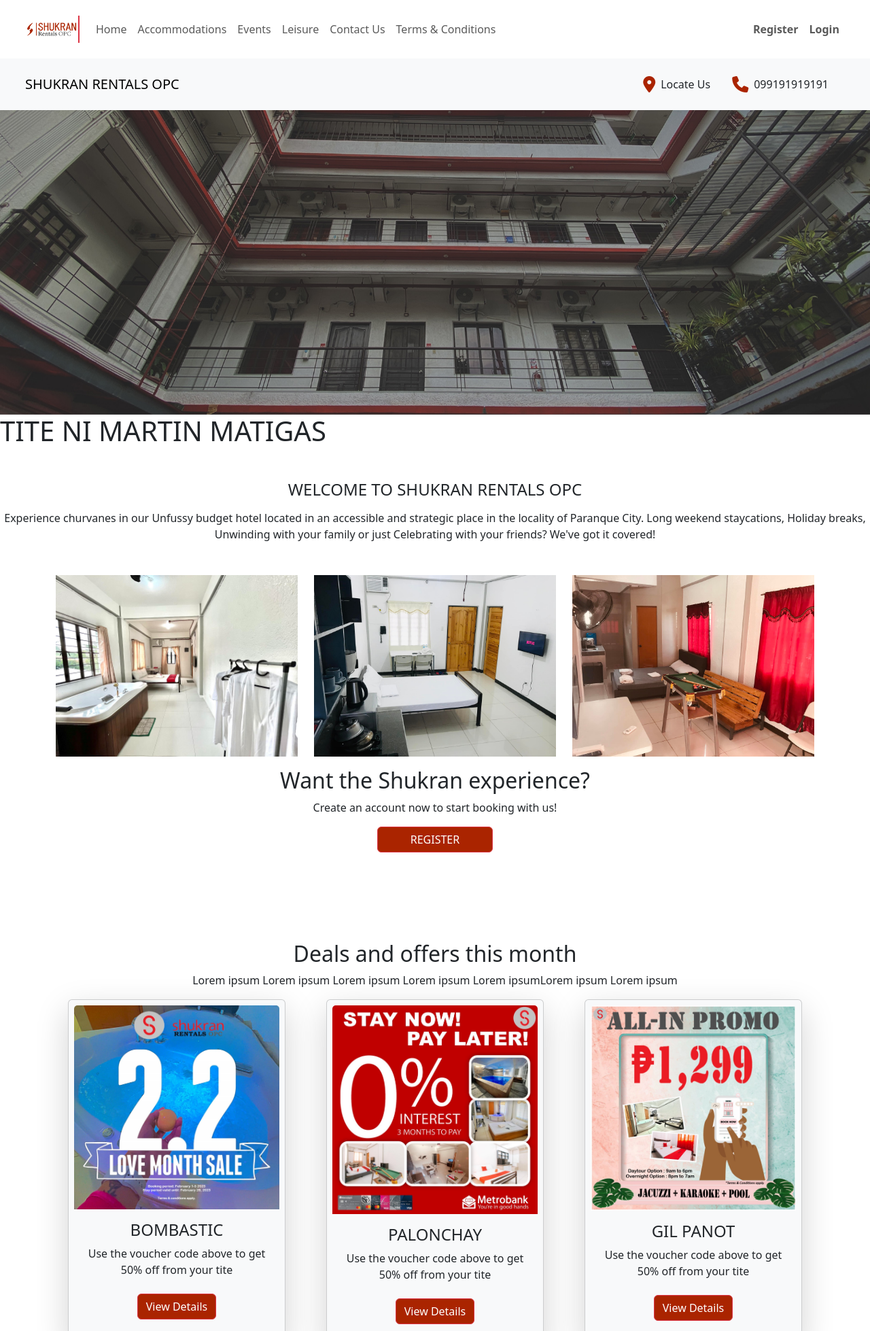
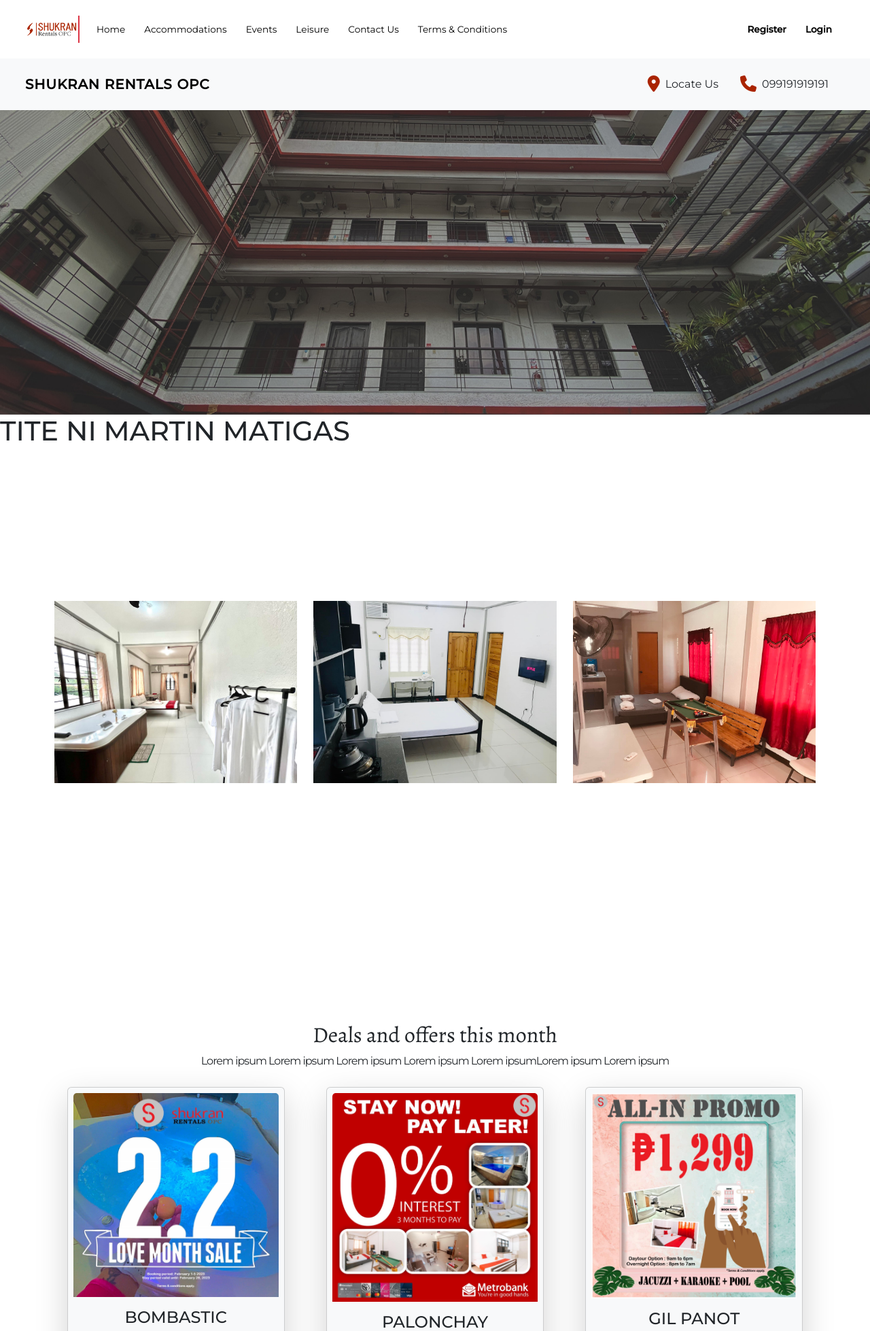
Before and after one commit to mattaniban25/shukran-rentals, a PHP site: page /default-index.php in a window 1280 px wide. Shown: the top 1958 px of the page at 68% size. Run offline with PHP 8.4, Linux system fonts and the light colour scheme; some libraries are stand-ins or nearby versions.

Commit message:
updated css

```diff
--- a/css/style.css
+++ b/css/style.css
@@ -161,17 +161,51 @@ a{
     transition: 0.2;
 }
 
-/* CSS NI MARTIN
+/* CSS NI MARTIN */
 
-.welcome-message
+
+
+@import url('https://fonts.googleapis.com/css2?family=Bebas+Neue&display=swap');
+@import url('https://fonts.googleapis.com/css2?family=Montserrat&display=swap');
+@import url('https://fonts.googleapis.com/css2?family=Montserrat:wght@500&display=swap');
+@import url('https://fonts.googleapis.com/css2?family=Alegreya&display=swap');
+
+html
 {
-    font-family: 'Montserrat', sans-serif;
+    scroll-behavior: smooth;
 }
-p
+
+body
 {
     font-family: 'Montserrat', sans-serif;
 }
 
+ul li::before
+{
+    content: "> ";
+}
+td,th,tr
+{
+   border: none;
+   /*  border: 1px solid black;*/
+}
+
+li
+{
+    letter-spacing: -1px;
+    word-spacing: 0.1px;
+    text-align: start;
+}
+ul li
+{
+    letter-spacing: -1px;
+    font-family: 'Montserrat', sans-serif;
+}
+.welcome-message, p
+{
+    letter-spacing: -1px;
+    font-family: 'Montserrat', sans-serif;
+}
 .shukran-experience
 {
     padding-top: 50px;
@@ -180,7 +214,6 @@ h2
 {
     font-family: 'Alegreya', serif;
 }
-
 .general-section1
 {
     align-items: center;
@@ -193,11 +226,7 @@ h2
     height: fit-content;
     background-color:white;
 }
-.row
-{
 
-    align-items: center;
-}
 .nav-item
 {
     margin-right: 10px;
@@ -236,11 +265,65 @@ h2
 {
     box-shadow: -40px -40px 0px -8px rgba(236, 236, 236, 1);
 }
- */
-/*.card
+.container
 {
-    margin-top:100px;
-}*/
+    height: fit-content;
+    padding: 10px;
+}
+.home-description
+{
+    padding: 15px;
+}
+.welcome-div
+{
+    opacity:0;
+    filter: blur(5px);
+    transform: translateY(100%);
+    transition: all 1s;
+    padding:10px;
+}
+.show
+{
+    opacity: 1;
+    filter: blur(0);
+    transform: translateY(0);
+}
+
+.cards
+{
+    opacity:0;
+    filter: blur(3px);
+    transform: translateX(-100%);
+    transition: all 2s;
+}
+.cards:nth-child(1)
+{
+    transition-delay: 200ms;
+}
+.cards:nth-child(2)
+{
+    transition-delay: 600ms;
+}
+.cards:nth-child(3)
+{
+    transition-delay: 1000ms;
+}
+.show
+{
+    opacity: 1;
+    filter: blur(0);
+    transform: translateX(0);
+}
+
+
+@media(prefers-reduced-motion){
+    .welcome-div,.cards{
+        transition: none;
+    }
+}
+
+
+
 @media (width < 500px){
     .staff-header{
         display:contents;
```
